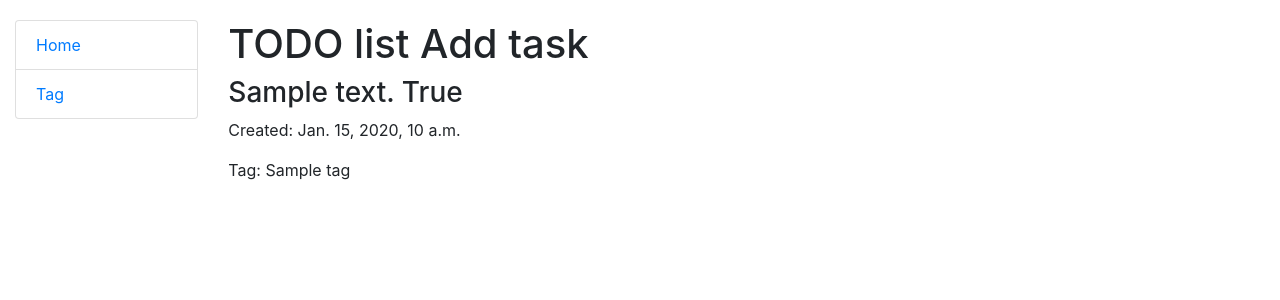
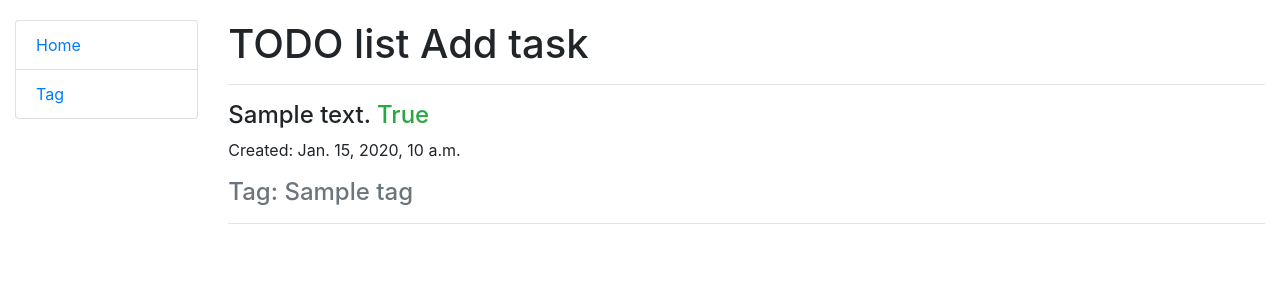
Before and after one commit to andrijbuluk-pixel/Todo, a Django app: page / in a window 1280 px wide. Shown: the top 300 px of the page. Run offline with Django 5.2, Linux system fonts and the light colour scheme; tables that the repository leaves empty hold one stand-in row (values such as "Sample post").

Commit message:
Added: Added color change in completed and uncompleted tasks

```diff
--- a/templates/todo_list/index.html
+++ b/templates/todo_list/index.html
@@ -6,14 +6,27 @@
 		<a>Add task</a>
 	</h1>
 
+	<hr>
+
+	<div>
 		{% for todo in todo_list %}
-		<h3>{{ todo.content }} <span>{{ todo.done }}</span></h3>
+			<h4>{{ todo.content }}
+
+				{% if todo.done == True %}
+					<span class="text-success">{{ todo.done }}</span>
+				{% else %}
+					<span class="text-danger">{{ todo.done }}</span>
+				{% endif %}
+
+			</h4>
 			<p>Created: {{ todo.datetime }}</p>
-		<p>Tag:
+			<p class="h4 text-secondary">Tag:
 				{% for tag in todo.tag.all %}
 					<span>{{ tag.name }}</span>
 				{% endfor %}
 			</p>
+			<hr>
 		{% endfor %}
+	</div>
 
 {% endblock %}
```
Lines whose indentation alone changed are shown as unchanged.
